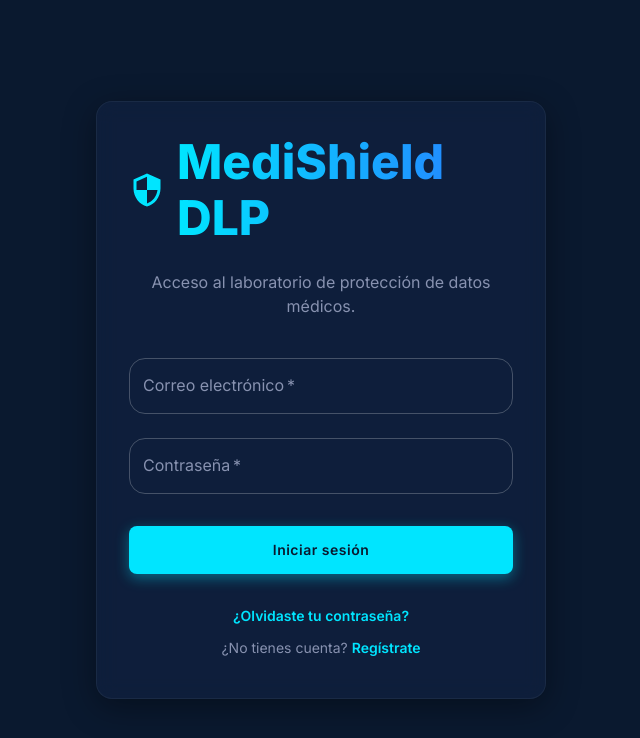
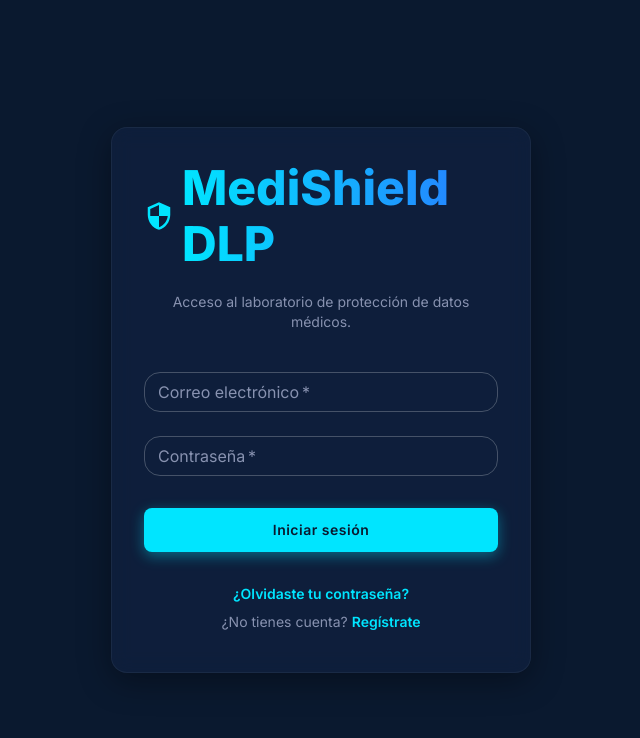
Before and after one commit to EstebanRodriguezSarmiento19/MediShield-DLP, a React (Vite) app in the folder client/: page /login in a window 1280 px wide. Shown: the top 738 px of the page, without its empty margins (319-959 px from the left). Built offline with nearby package versions, Linux system fonts and the light colour scheme; no server answers.

Commit message:
Fix login authentication

```diff
--- a/client/src/features/auth/AuthContext.jsx
+++ b/client/src/features/auth/AuthContext.jsx
@@ -1,26 +1,171 @@
-import {createContext,useContext,useEffect,useState} from 'react';
-import {Navigate,Outlet} from 'react-router-dom';
-import {Alert,CircularProgress,Box} from '@mui/material';
+
+import {
+  createContext,
+  useContext,
+  useEffect,
+  useState
+} from 'react';
+import {
+  Navigate,
+  Outlet
+} from 'react-router-dom';
+import {
+  Alert,
+  CircularProgress,
+  Box
+} from '@mui/material';
 import api from '../../shared/services/api.js';
-const Context=createContext(null);
-export function AuthProvider({children}) {
- const [user,setUser]=useState(null),[loading,setLoading]=useState(true),[error,setError]=useState('');
- useEffect(()=>{api.get('/auth/me').then(r=>{api.setCsrf(r.data.csrfToken);setUser(r.data.user);})
-  .catch(e=>{if(e.status!==401)setError(e.message);}).finally(()=>setLoading(false));},[]);
- useEffect(()=>{const clear=()=>{setUser(null);api.setCsrf('');};window.addEventListener('session-expired',clear);return()=>window.removeEventListener('session-expired',clear);},[]);
- const login=async(email,password)=>{const r=await api.post('/auth/login',{email,password});api.setCsrf(r.data.csrfToken);setUser(r.data.user);setError('');};
- const register=async(name,email)=>{const r=await api.post('/auth/register',{name,email});return r.data.message;};
- const logout=async()=>{await api.post('/auth/logout',{});api.setCsrf('');setUser(null);};
- const updateUser=patch=>setUser(current=>current&&({...current,...patch}));
- return <Context.Provider value={{user,loading,error,login,register,logout,updateUser}}>{children}</Context.Provider>;
+
+const Context = createContext(null);
+
+export function AuthProvider({ children }) {
+  const [user, setUser] = useState(null);
+  const [loading, setLoading] = useState(true);
+  const [error, setError] = useState('');
+
+  useEffect(() => {
+    let active = true;
+
+    api.get('/auth/me')
+      .then((r) => {
+        if (!active) return;
+
+        api.setCsrf(r.data.csrfToken || '');
+        setUser(r.data.user);
+        setError('');
+      })
+      .catch((e) => {
+        if (!active) return;
+
+        if (e.status !== 401 && e.response?.status !== 401) {
+          setError(
+            e.message || 'No fue posible comprobar la sesión.'
+          );
+        }
+      })
+      .finally(() => {
+        if (active) setLoading(false);
+      });
+
+    return () => {
+      active = false;
+    };
+  }, []);
+
+  useEffect(() => {
+    const clearSession = () => {
+      setUser(null);
+      api.setCsrf('');
+    };
+
+    window.addEventListener('session-expired', clearSession);
+
+    return () => {
+      window.removeEventListener('session-expired', clearSession);
+    };
+  }, []);
+
+  const login = async (email, password) => {
+    const r = await api.post('/auth/login', {
+      email,
+      password
+    });
+
+    api.setCsrf(r.data.csrfToken || '');
+    setUser(r.data.user);
+    setError('');
+
+    return r.data.user;
+  };
+
+  const register = async (name, email) => {
+    const r = await api.post('/auth/register', {
+      name,
+      email
+    });
+
+    return r.data.message;
+  };
+
+  const logout = async () => {
+    try {
+      await api.post('/auth/logout', {});
+    } finally {
+      api.setCsrf('');
+      setUser(null);
+      setError('');
+    }
+  };
+
+  const updateUser = (patch) => {
+    setUser((current) =>
+      current ? { ...current, ...patch } : current
+    );
+  };
+
+  return (
+    <Context.Provider
+      value={{
+        user,
+        loading,
+        error,
+        login,
+        register,
+        logout,
+        updateUser
+      }}
+    >
+      {children}
+    </Context.Provider>
+  );
 }
-export const useAuth=()=>useContext(Context);
-export function ProtectedRoute({roles,manageUsers}) {
- const {user,loading,error}=useAuth();
- if(loading)return <Box sx={{p:5}}><CircularProgress aria-label="Comprobando sesión"/></Box>;
- if(error)return <Alert severity="error">{error}</Alert>;
- if(!user)return <Navigate to="/login" replace/>;
- if(roles&&!roles.includes(user.role))return <Alert severity="error">Tu rol no tiene acceso a esta página.</Alert>;
- if(manageUsers&&!user.canManageUsers)return <Alert severity="error">No tienes permiso para gestionar cuentas.</Alert>;
- return <Outlet/>;
+
+export const useAuth = () => {
+  const context = useContext(Context);
+
+  if (!context) {
+    throw new Error(
+      'useAuth debe utilizarse dentro de AuthProvider.'
+    );
+  }
+
+  return context;
+};
+
+export function ProtectedRoute({ roles, manageUsers }) {
+  const { user, loading, error } = useAuth();
+
+  if (loading) {
+    return (
+      <Box sx={{ p: 5, display: 'flex', justifyContent: 'center' }}>
+        <CircularProgress aria-label="Comprobando sesión" />
+      </Box>
+    );
+  }
+
+  if (error) {
+    return <Alert severity="error">{error}</Alert>;
+  }
+
+  if (!user) {
+    return <Navigate to="/login" replace />;
+  }
+
+  if (roles && !roles.includes(user.role)) {
+    return (
+      <Alert severity="error">
+        Tu rol no tiene acceso a esta página.
+      </Alert>
+    );
+  }
+
+  if (manageUsers && !user.canManageUsers) {
+    return (
+      <Alert severity="error">
+        No tienes permiso para gestionar cuentas.
+      </Alert>
+    );
+  }
+
+  return <Outlet />;
 }
--- a/client/src/features/auth/LoginPage.jsx
+++ b/client/src/features/auth/LoginPage.jsx
@@ -1,63 +1,200 @@
+
 import { useState } from 'react';
-import { Box, Card, CardContent, TextField, Button, Typography, Link as MuiLink, Alert } from '@mui/material';
+import {
+  Box,
+  Card,
+  CardContent,
+  TextField,
+  Button,
+  Typography,
+  Link as MuiLink,
+  Alert
+} from '@mui/material';
 import { Security as SecurityIcon } from '@mui/icons-material';
 import { Link, useNavigate } from 'react-router-dom';
+import { useAuth } from './AuthContext';
 
 export default function LoginPage() {
   const navigate = useNavigate();
-  const [formData, setFormData] = useState({ correo: '', password: '' });
+  const { login } = useAuth();
+
+  const [formData, setFormData] = useState({
+    correo: '',
+    password: ''
+  });
+
   const [error, setError] = useState('');
+  const [loading, setLoading] = useState(false);
 
   const handleChange = (e) => {
-    setFormData({ ...formData, [e.target.name]: e.target.value });
+    setFormData((previous) => ({
+      ...previous,
+      [e.target.name]: e.target.value
+    }));
   };
 
   const handleSubmit = async (e) => {
     e.preventDefault();
     setError('');
+    setLoading(true);
 
     try {
-      // TU LÓGICA DE API AQUÍ (Ej: const res = await api.login(formData))
-      console.log('Iniciando sesión con:', formData);
-      navigate('/'); // Redirige al Dashboard
+      await login(
+        formData.correo.trim(),
+        formData.password
+      );
+
+      navigate('/', { replace: true });
     } catch (err) {
-      setError('Credenciales inválidas o cuenta no registrada.');
+      setError(
+        err.response?.data?.error?.message ||
+        err.response?.data?.message ||
+        err.message ||
+        'Credenciales inválidas o cuenta no registrada.'
+      );
+    } finally {
+      setLoading(false);
     }
   };
 
   return (
-    <Box sx={{ display: 'flex', minHeight: '100vh', alignItems: 'center', justifyContent: 'center', p: 2 }}>
-      <Card sx={{ maxWidth: 450, width: '100%', p: 2 }}>
+    <Box
+      sx={{
+        display: 'flex',
+        minHeight: '100vh',
+        alignItems: 'center',
+        justifyContent: 'center',
+        p: 2,
+        bgcolor: 'background.default'
+      }}
+    >
+      <Card sx={{ maxWidth: 420, width: '100%', p: 2 }}>
         <CardContent>
-          <Box sx={{ display: 'flex', alignItems: 'center', justifyContent: 'center', mb: 3 }}>
-            <SecurityIcon sx={{ color: 'primary.main', mr: 1.5, fontSize: 36 }} />
-            <Typography variant="h3" component="h1" sx={{ fontWeight: 800, background: 'linear-gradient(90deg, #00E5FF 0%, #2979FF 100%)', WebkitBackgroundClip: 'text', WebkitTextFillColor: 'transparent' }}>
+          <Box
+            sx={{
+              display: 'flex',
+              alignItems: 'center',
+              justifyContent: 'center',
+              mb: 2.5
+            }}
+          >
+            <SecurityIcon
+              sx={{
+                color: 'primary.main',
+                mr: 1,
+                fontSize: 30
+              }}
+            />
+
+            <Typography
+              variant="h3"
+              component="h1"
+              sx={{
+                fontWeight: 800,
+                background:
+                  'linear-gradient(90deg, #00E5FF 0%, #2979FF 100%)',
+                WebkitBackgroundClip: 'text',
+                WebkitTextFillColor: 'transparent'
+              }}
+            >
               MediShield DLP
             </Typography>
           </Box>
 
-          <Typography variant="body1" color="text.secondary" sx={{ mb: 3, textAlign: 'center' }}>
+          <Typography
+            variant="body2"
+            color="text.secondary"
+            sx={{
+              mb: 3,
+              textAlign: 'center'
+            }}
+          >
             Acceso al laboratorio de protección de datos médicos.
           </Typography>
 
-          {error && <Alert severity="error" sx={{ mb: 3 }}>{error}</Alert>}
+          {error && (
+            <Alert severity="error" sx={{ mb: 2 }}>
+              {error}
+            </Alert>
+          )}
 
           <form onSubmit={handleSubmit}>
-            <TextField fullWidth label="Correo electrónico" name="correo" type="email" value={formData.correo} onChange={handleChange} margin="normal" required variant="outlined" />
-            <TextField fullWidth label="Contraseña" name="password" type="password" value={formData.password} onChange={handleChange} margin="normal" required variant="outlined" />
+            <TextField
+              fullWidth
+              label="Correo electrónico"
+              name="correo"
+              type="email"
+              value={formData.correo}
+              onChange={handleChange}
+              margin="normal"
+              required
+              size="small"
+              autoComplete="email"
+            />
 
-            <Button fullWidth type="submit" variant="contained" color="primary" sx={{ mt: 3, mb: 2, py: 1.5 }}>
-              Iniciar sesión
+            <TextField
+              fullWidth
+              label="Contraseña"
+              name="password"
+              type="password"
+              value={formData.password}
+              onChange={handleChange}
+              margin="normal"
+              required
+              size="small"
+              autoComplete="current-password"
+            />
+
+            <Button
+              fullWidth
+              type="submit"
+              variant="contained"
+              color="primary"
+              disabled={loading}
+              sx={{ mt: 3, mb: 2, py: 1.2 }}
+            >
+              {loading
+                ? 'Iniciando sesión...'
+                : 'Iniciar sesión'}
             </Button>
           </form>
 
-          <Box sx={{ display: 'flex', flexDirection: 'column', gap: 1.5, alignItems: 'center', mt: 2 }}>
-            <MuiLink component={Link} to="/forgot-password" variant="body2" color="primary" sx={{ fontWeight: 600, textDecoration: 'none' }}>
+          <Box
+            sx={{
+              display: 'flex',
+              flexDirection: 'column',
+              gap: 1,
+              alignItems: 'center',
+              mt: 2
+            }}
+          >
+            <MuiLink
+              component={Link}
+              to="/forgot-password"
+              variant="body2"
+              color="primary"
+              sx={{
+                fontWeight: 600,
+                textDecoration: 'none'
+              }}
+            >
               ¿Olvidaste tu contraseña?
             </MuiLink>
-            <Typography variant="body2" color="text.secondary">
+
+            <Typography
+              variant="body2"
+              color="text.secondary"
+            >
               ¿No tienes cuenta?{' '}
-              <MuiLink component={Link} to="/register" color="primary" sx={{ fontWeight: 600, textDecoration: 'none' }}>
+              <MuiLink
+                component={Link}
+                to="/register"
+                color="primary"
+                sx={{
+                  fontWeight: 600,
+                  textDecoration: 'none'
+                }}
+              >
                 Regístrate
               </MuiLink>
             </Typography>
```
